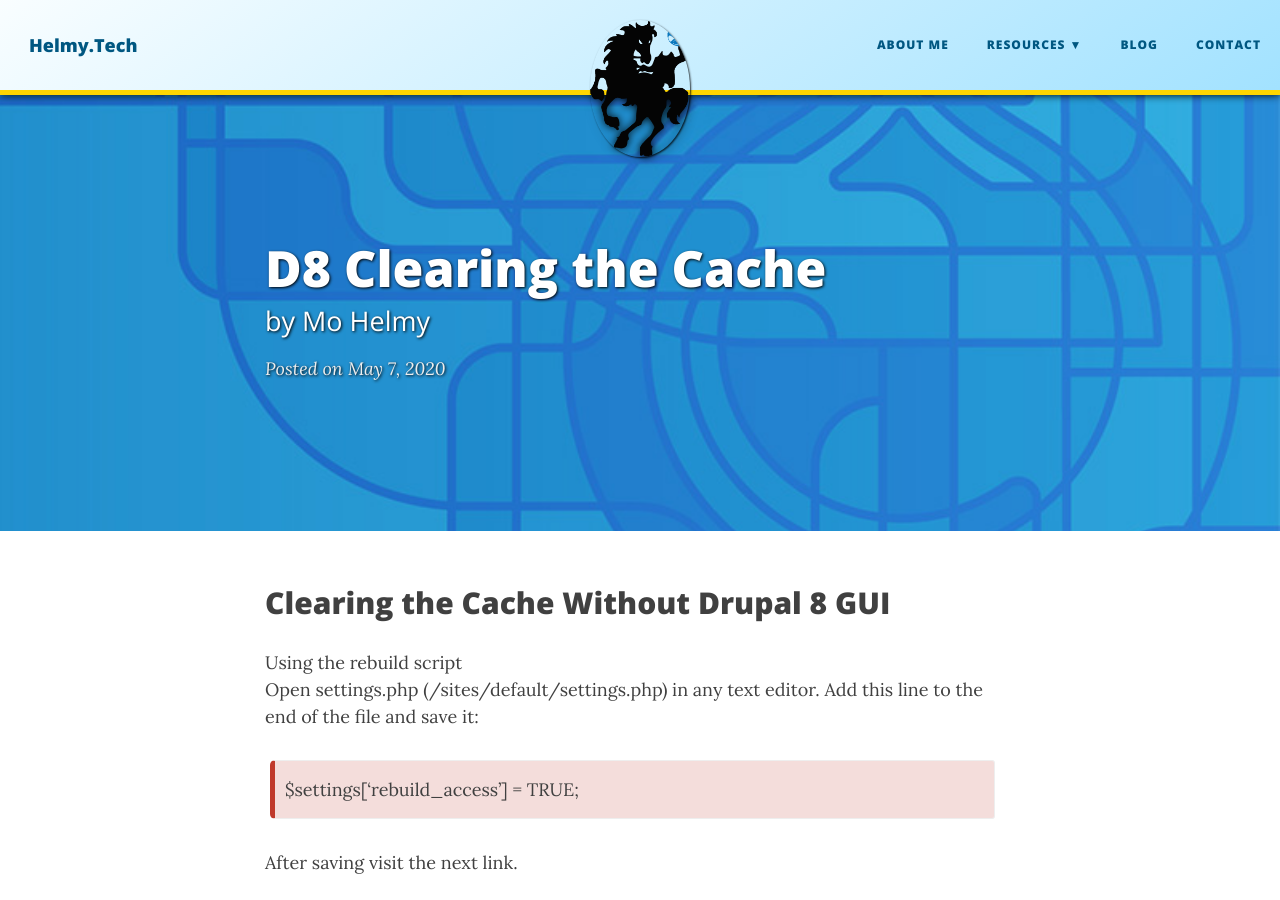
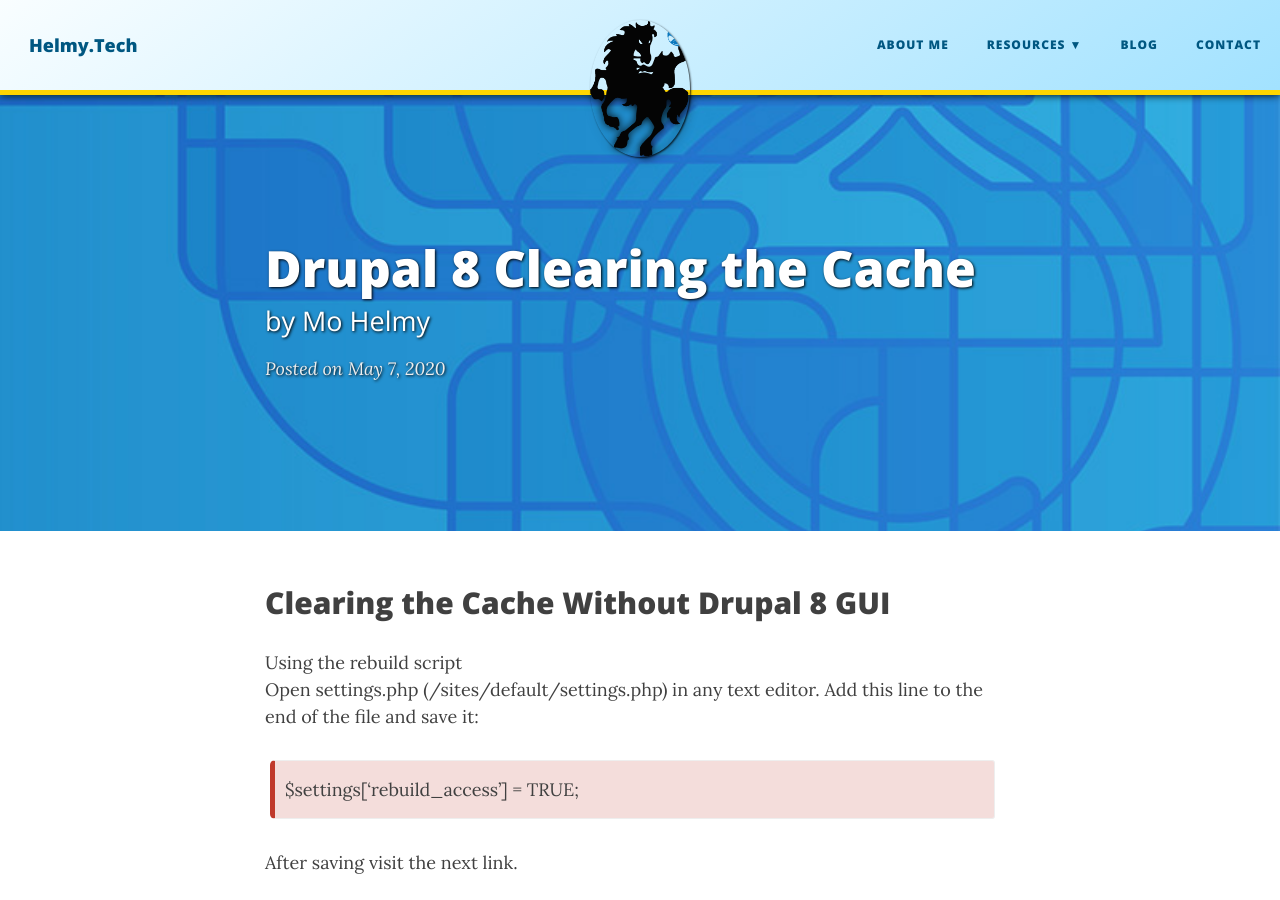
Before and after one commit to M-Helmy/m-helmy.github.io, a Jekyll site: the page built from _posts/2020-05-07-Drupal 8 Clearing the Cache.md, in a window 1280 px wide and 900 px high. Built offline with Jekyll 4.4.1, drawn with Linux system fonts in a browser that asks for light colours; nearby versions of some CDN libraries.

Commit message:
Update 2020-05-07-Drupal 8 Clearing the Cache.md

```diff
--- a/_posts/2020-05-07-Drupal 8 Clearing the Cache.md
+++ b/_posts/2020-05-07-Drupal 8 Clearing the Cache.md
@@ -1,6 +1,6 @@
 ---
 layout: post
-title: D8 Clearing the Cache
+title: Drupal 8 Clearing the Cache
 subtitle: by Mo Helmy
 image: /img/logo-headless-drupal1.png
 bigimg: /img/Drupal8.jpg
```
